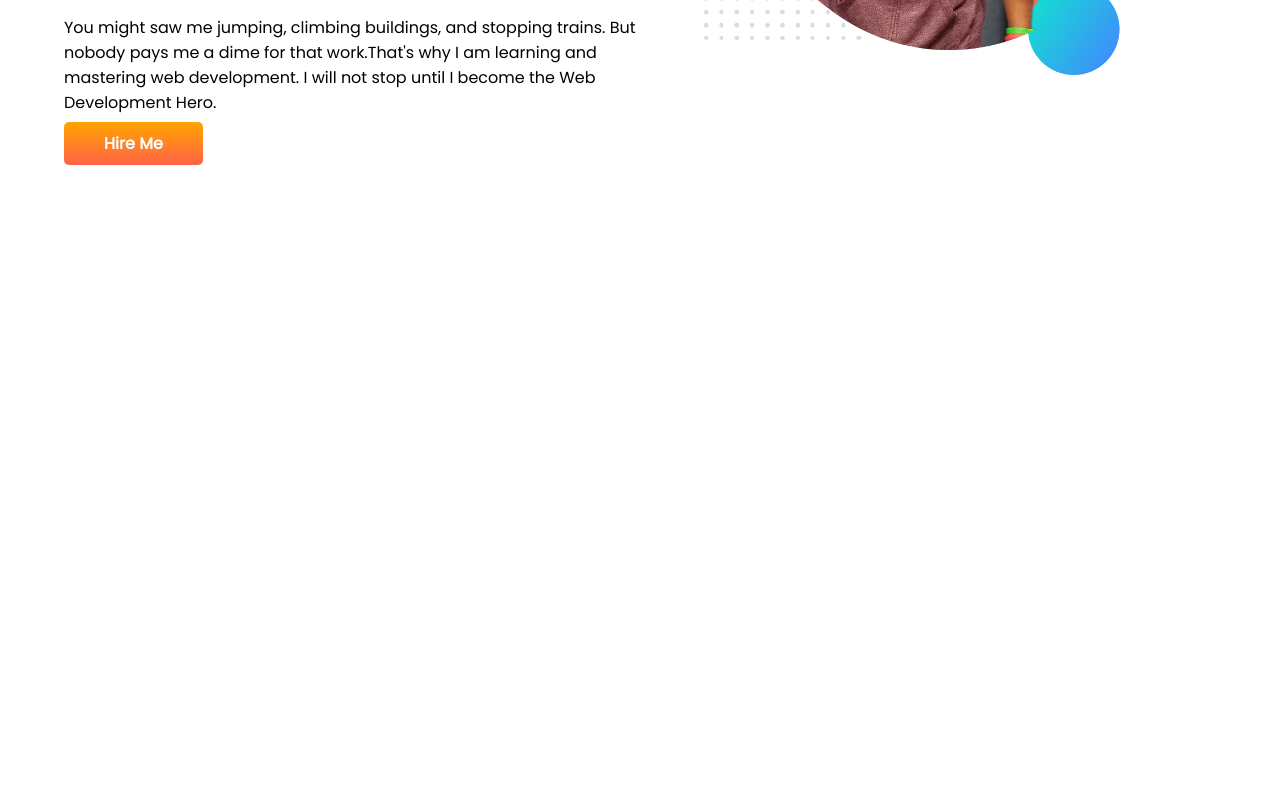
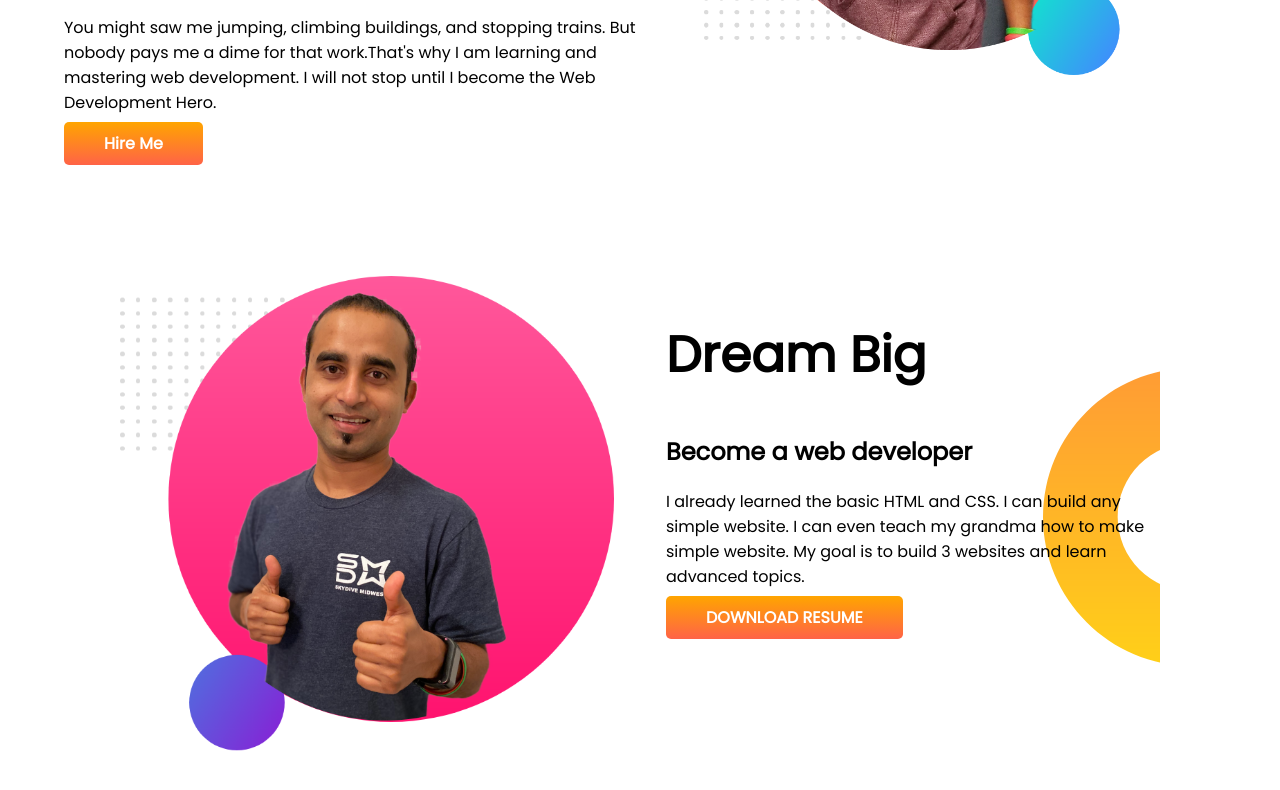
Before and after one commit to Shahriar-Nayeem/portfolio-practise, a plain HTML site: page index.html in a window 1280 px wide. Shown: the part 382-1172 px from the top of the page. Before the commit the page ends 800 px from the top, so only its background shows below. Drawn offline with Linux system fonts and the light colour scheme.

Commit message:
dream-big

```diff
--- a/index.html
+++ b/index.html
@@ -33,6 +33,19 @@
         </div>
     </section>
 
+    <section class="dream-big">
+        <div class="halff-width">
+            <img src="images/jhankar2.png" alt="">
+        </div>
+        <div class="half-width">
+            <h1>Dream Big</h1>
+            <h2>Become a web developer</h2>
+            <p>I already learned the basic HTML and CSS. I can build any simple website. I can even teach my grandma how
+                to make simple website. My goal is to build 3 websites and learn advanced topics.</p>
+            <a class="hire_button" target="_blank" href="www.google.com">DOWNLOAD RESUME</a>
+        </div>
+    </section>
+
 </body>
 
 </html>
--- a/style.css
+++ b/style.css
@@ -1,6 +1,10 @@
 body {
     font-family: 'Poppins', sans-serif;
     margin: 0;
+}
+
+.dream-big {
+    margin: 120px;
 }
 
 h1 {
@@ -24,6 +28,16 @@ section {
     width: 80%;
 }
 
+
+.halff-width {
+    width: 50%;
+
+}
+
+.halff-width img {
+    width: 100%;
+}
+
 .hire_button {
     background-image: linear-gradient(orange, tomato);
     color: white;
@@ -38,3 +52,9 @@ section {
     background-repeat: no-repeat;
 
 }
+
+.dream-big {
+    background-image: url(images/dream-bg.png);
+    background-repeat: no-repeat;
+    background-position: right;
+}
```
